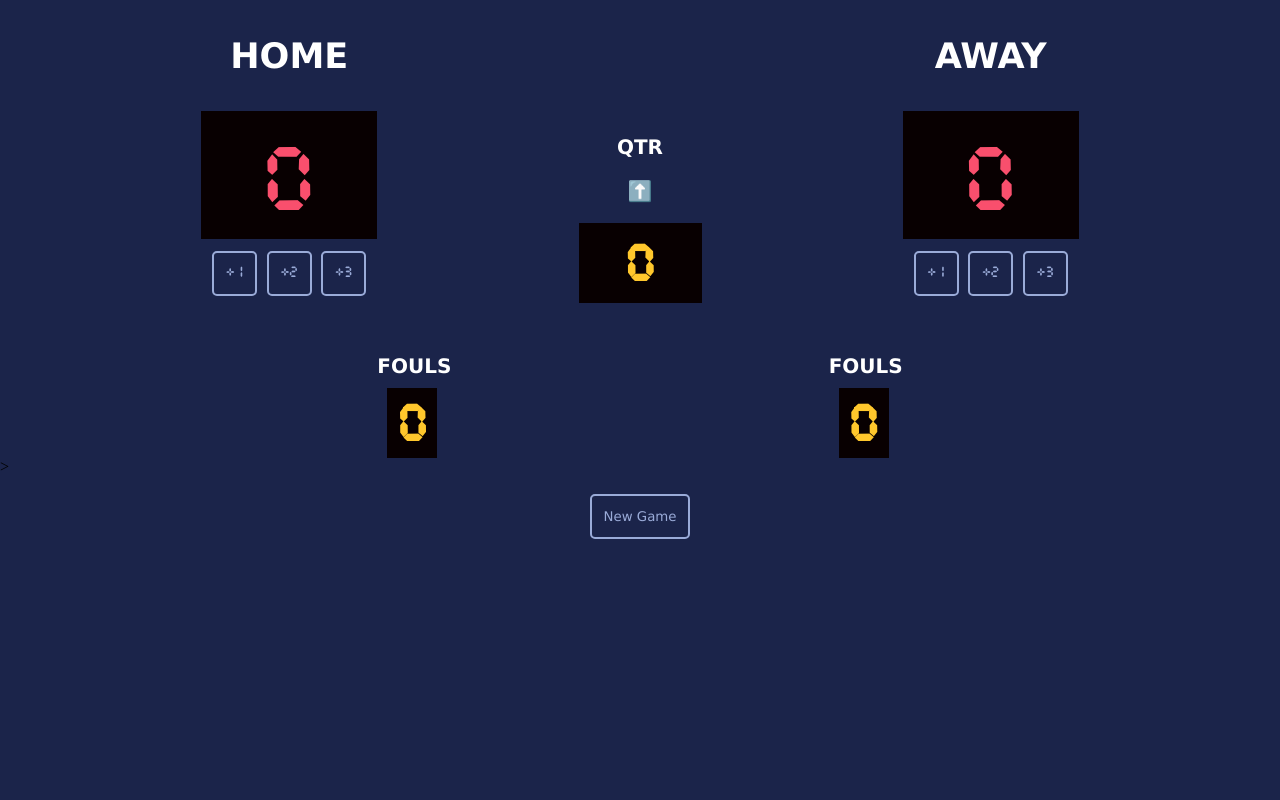
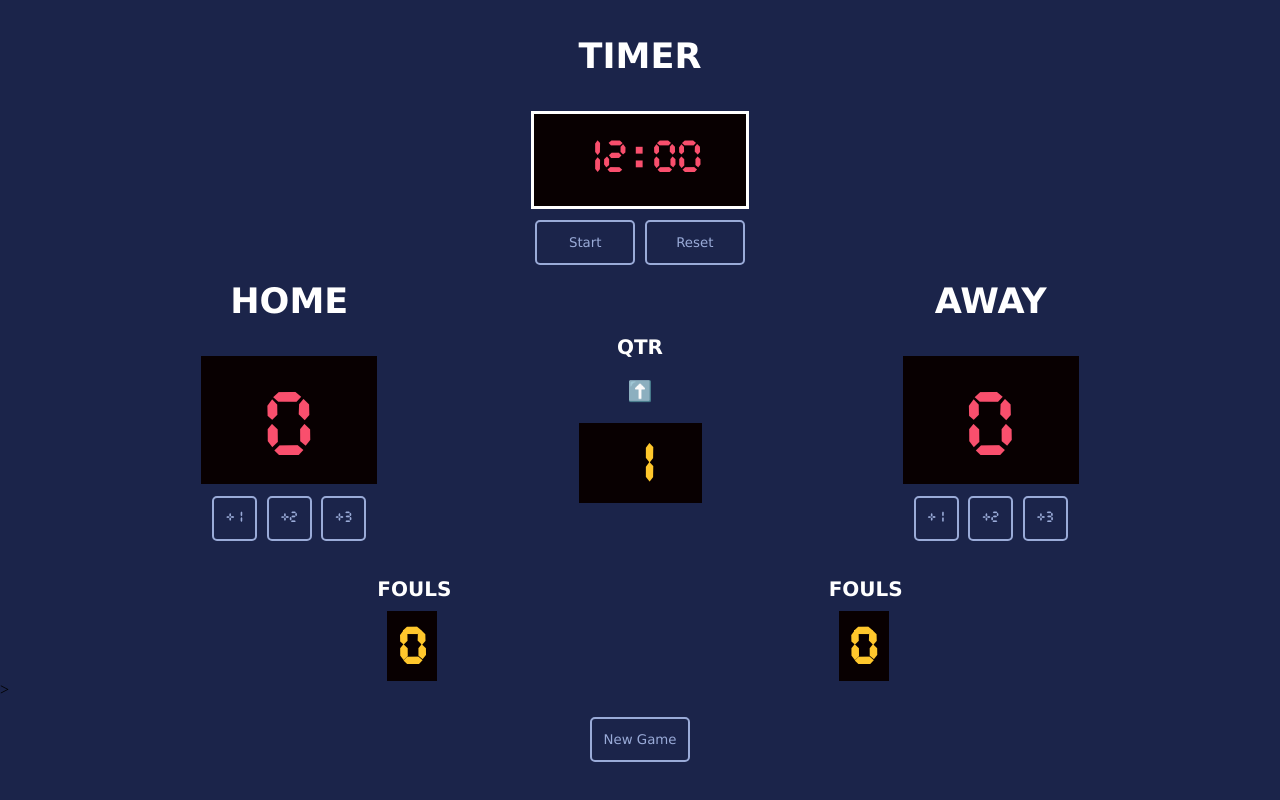
Before and after one commit to RenaudAlly/Basketball-Scoreboard, a plain HTML site: page index.html in a window 1280 px wide. Both pictures are taken after a click on the button "New Game". Drawn offline with Linux system fonts and the light colour scheme.

Commit message:
Completed adding timer, timer buttons

```diff
--- a/index.css
+++ b/index.css
@@ -9,6 +9,64 @@
 body {
     margin: 0;
     background-color: #1B244A;
+}
+
+.timer {
+    text-align: center;
+    font-family: 'Verdana';
+    font-style: normal;
+    font-weight: 400;
+    font-size: 30px;
+    color: #FFFFFF;
+    margin-bottom: -20px;
+}
+
+#nbaGameClock {
+    font-family: TimerFont;
+    font-size: 5vh;
+    color: #F94F6D;
+
+    background: #080001;
+    border-style: solid;
+    border-color: white;
+    width: 200px;
+
+    line-height: 92px;
+    margin-left:auto;
+    margin-right:auto;
+    width:212px; /* Here we knew the dimensions of our timer block so we set it as that
+                  * Then we can auto-set its position by shifting the margins. The auto
+                  * value is meant to center the block-level element
+                  */
+    height:92px;
+    margin-top: 20px;
+    margin-bottom: 10px;
+
+}
+
+.timerButtons {
+    box-sizing: border-box;
+
+    border: 2px solid #9AABD8;
+    border-radius: 5px;
+
+    width: 100px;
+    /* These are specifications to get a desired position for the text inside
+     * the box itself. It DOES NOT adjust AROUND the box
+     */
+    height: 45px;
+    left: 82px;
+    top: 271px;
+
+    color: #9AABD8;
+    background-color: #1B244A;
+    font-family: 'Verdana';
+}
+
+.timerButtons:hover {
+    border: 2px solid #addf2f;
+    color: #addf2f;
+    cursor: pointer;
 }
 
 .scoreContainer {
@@ -41,7 +99,7 @@ body {
 
     color: #FFFFFF;
 
-    padding-top: 135px;
+    margin-top: 90px;
     height: 183px;
     text-align: center;
     width: 123px;
--- a/index.html
+++ b/index.html
@@ -7,7 +7,14 @@
         <meta name="viewport" content="width=device-width, initial-scale=1">
     </head>
     <body>
-        <div class="scoreContainer">
+        <div class = "timer">
+            <h3>TIMER</h3>
+            <!-- We can use span to put id for multiple numbers in the same block -->
+            <p id = "nbaGameClock" ><span id = "nbaGameClockMinutes">12</span>:<span id = "nbaGameClockSeconds">00</span></p>
+            <button type = "submit" class = "timerButtons" id = "startClockButton" onclick = "startClock()">Start</button>
+            <button type = "reset" class = "timerButtons" id = "resetClockButton" onclick = "resetClock()">Reset</button>
+        </div>
+        <div class = "scoreContainer">
             <div class = "title-el">
                 <h3>HOME</h3>
                 <div id = "homeScore-el">0</div>
@@ -18,7 +25,7 @@
             <div id = "period-el">
                 QTR
                 <p id = "periodIncrease"  onclick = "increasePeriod()">⬆️</p>
-                <p id = "periodScore-el">0</p>
+                <p id = "periodScore-el">1</p>
             </div>
             <div class = "title-el">
                 <h3>AWAY</h3>
@@ -39,9 +46,8 @@
             </div>
         </div>><br><br>
         <div class = "newGame">
-            <button type = "reset" class = "button" id = "newGameButton" >New Game</button>
+            <button type = "reset" class = "button" id = "newGameButton" onclick = "newGame()">New Game</button>
         </div>
         <script src="index.js"></script>
     </body>
 </html>
-<!-- onclick = "newGame();" -->
--- a/index.js
+++ b/index.js
@@ -9,6 +9,75 @@ let guestScoreEl = document.getElementById("guestScore-el");
 let periodScoreEl = document.getElementById("periodScore-el");
 let homeFoulsEl = document.getElementById("homeFouls-el");
 let guestFoulsEl = document.getElementById("guestFouls-el");
+
+// Variables for NBA Game Clock
+let nbaGameClockSeconds = 60;
+let nbaGameClockMinutes = 11;
+
+let nbaGamerClockEl = document.getElementById("nbaGameClock"); // Entire timer
+let nbaGameClockMinutesEl = document.getElementById("nbaGameClockMinutes"); // Minutes number
+let nbaGameClockSecondsEl = document.getElementById("nbaGameClockSeconds"); // Seconds number
+
+var timer = null;
+function startClock() {
+    if (!timer) { // SUPER IMPORTANT LINE
+        /* This essentially prevents user from clicking start button successively and starting
+         * multiple timers which makes the countdown go faster. If we don't have this then:
+         * "timer is a local variable that ONLY exists within the particular invocation of your
+         * event handler function. So, when the next event handler is called, that previous
+         * timer no longer exists"
+         * Also notice how interestingly in JS we can use the value before even declaring
+         * its value.
+         * The logical NOT (!) operator (logical complement, negation) takes truth to
+         * falsity and vice versa.
+         * So this line reads as "if timer does not exist then,"
+         */
+    timer = setInterval(tick, 1000);
+    }
+} // 1s = 1000ms
+
+function tick() {
+    /* Crucical to note that setInterval takes in the function and
+    * time interval (in milliseconds) at which to run the code as
+    * parameters.
+    */
+    nbaGameClockSeconds = nbaGameClockSeconds - 1;
+    if (nbaGameClockMinutes == 0 && nbaGameClockSeconds == 0) {
+        stopClock()
+        /* After running some tests I can confirm that the clear interval takes in the
+         * return of setInterval and stops the clock. It also reaches other functions
+         * when it is called correctly.
+         */
+    }
+    else if (nbaGameClockSeconds == -1) { // When it crosses the minute, it has to loop back
+        nbaGameClockSeconds = 59;
+        nbaGameClockMinutes -= 1;
+    }
+    nbaGameClockSecondsEl.textContent = (nbaGameClockSeconds).toLocaleString('en-US', {minimumIntegerDigits: 2, useGrouping:false});
+    nbaGameClockMinutesEl.textContent = (nbaGameClockMinutes).toLocaleString('en-US', {minimumIntegerDigits: 2, useGrouping:false});
+};
+
+function resetClock() { // Resetting the values of the clock
+    stopClock()
+    nbaGameClockSeconds = 60;
+    nbaGameClockMinutes = 11;
+
+    nbaGameClockMinutesEl.textContent = 12;
+    nbaGameClockSecondsEl.textContent = (0).toLocaleString('en-US', {minimumIntegerDigits: 2, useGrouping:false});
+}
+
+function stopClock() {
+    clearInterval(timer);
+    timer = null;
+}
+
+function highlightLeader() {
+    /* TODO: Call this function from the onclick buttons to check
+     * who is the current leader at that particular instance. If
+     * someone is the leader, make their yellow border visible.
+     * Otherwise if both are equal, don't highlight anyone
+     */
+}
 
 function addOneHome() {
     homeScore += 1;
@@ -41,8 +110,7 @@ function addThreeGuest() {
 }
 
 function increasePeriod() {
-    periodScore += 1;
-    periodScore = periodScore % 5; // Wraps around to 0 after hitting 4
+    periodScore = (periodScore + 1) % 5; // Wraps around to 0 after hitting 4
     periodScoreEl.textContent = periodScore;
 }
 
@@ -60,7 +128,7 @@ function newGame() {
     // TODO: Reset the clock timer
     homeScore = 0;
     guestScore = 0;
-    periodScore = 0;
+    periodScore = 1;
     numHomeFouls = 0;
     numGuestFouls = 0;
 
@@ -69,4 +137,6 @@ function newGame() {
     periodScoreEl.textContent = periodScore;
     homeFoulsEl.textContent = numHomeFouls;
     guestFoulsEl.textContent = numGuestFouls;
+
+    resetClock();
 }
```
Also changed, not shown: 1 other file.
